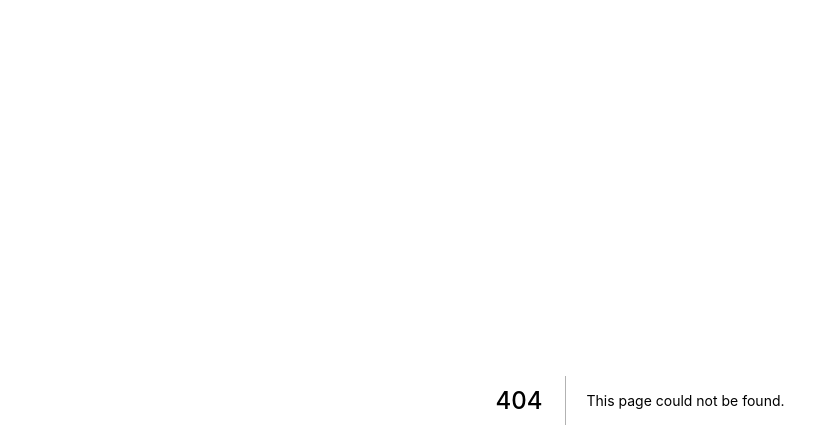
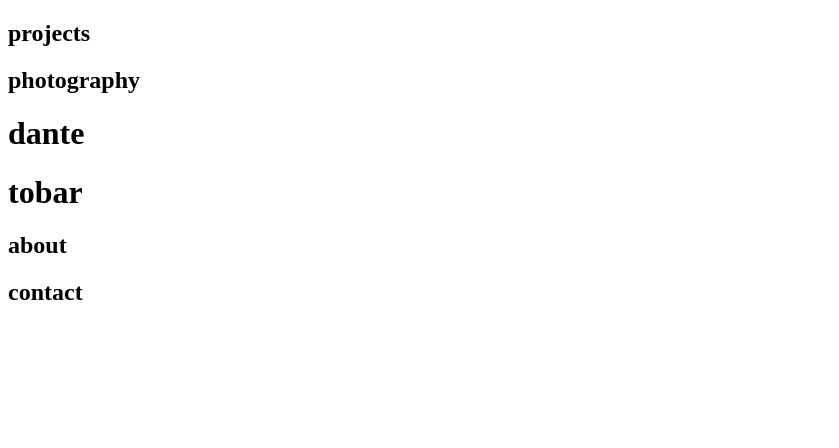
Before and after one commit to dqnte/portfolio-v2, a Next.js app: page /header in a window 1280 px wide. Before the commit this address had no page. Shown: the top 448 px of the page, without its empty margins (0-839 px from the left). Built offline with nearby package versions, Linux system fonts and the light colour scheme.

Commit message:
added header for navigation

```diff
--- /dev/null
+++ b/pages/header.js
@@ -0,0 +1,63 @@
+import React, { useState, useEffect } from 'react';
+
+export default function Header(props) {
+  const [currentUnderline, setUnderline] = useState(props.selectedPage);
+  const [direction, setDirection] = useState(null);
+  const [mounting, setMounting] = useState(true);
+
+  useEffect(() => {
+    setDirection([currentUnderline, props.selectedPage]);
+    setTimeout(() => setUnderline(props.selectedPage), 50);
+  }, [props.selectedPage]);
+
+  useEffect(() => {
+    setTimeout(() => setMounting(false), 30);
+  }, []);
+
+  const getClass = id => {
+    let className = currentUnderline === id ? 'underline' : '';
+    if (!direction) return className;
+
+    if (id === direction[0]) {
+      className += id < direction[1] ? ' underline-right' : ' underline-left';
+    } else if (id === direction[1]) {
+      className += id < direction[0] ? ' underline-right' : ' underline-left';
+    }
+
+    return className;
+  };
+
+  return (
+    <div
+      id="header"
+      className={`${mounting || props.hide ? 'hide' : 'show'} ${
+        props.selectedPage ? '' : 'expand'
+      }`}
+    >
+      <div className="tabs">
+        <h2 className={getClass(1)} onClick={() => props.selectPage(1)}>
+          projects
+          <span />
+        </h2>
+        <h2 className={getClass(2)} onClick={() => props.selectPage(2)}>
+          photography
+          <span />
+        </h2>
+      </div>
+      <div className="name">
+        <h1>dante</h1>
+        <h1>tobar</h1>
+      </div>
+      <div className="tabs">
+        <h2 className={getClass(3)} onClick={() => props.selectPage(3)}>
+          about
+          <span />
+        </h2>
+        <h2 className={getClass(4)} onClick={() => props.selectPage(4)}>
+          contact
+          <span />
+        </h2>
+      </div>
+    </div>
+  );
+}
```
